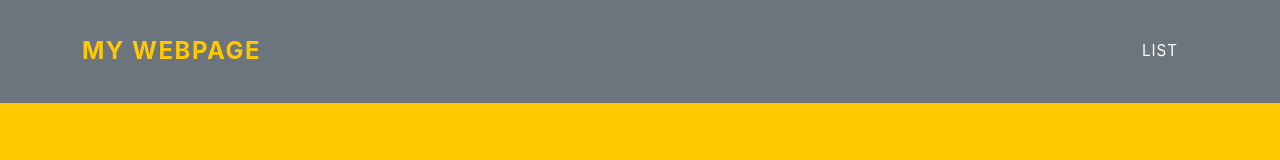
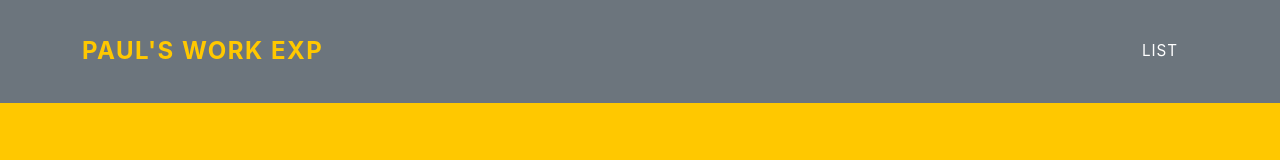
Before and after one commit to aratrikpaul2024/aratrikpaul2024.github.io, a plain HTML site: page WebsiteAssignmentFiles/list.html in a window 1280 px wide. Shown: the top 160 px of the page. Drawn offline with Linux system fonts and the light colour scheme.

Commit message:
Update list.html

```diff
--- a/WebsiteAssignmentFiles/list.html
+++ b/WebsiteAssignmentFiles/list.html
@@ -11,7 +11,7 @@
         <nav class="navbar navbar-expand-lg bg-secondary text-uppercase fixed-top" id="mainNav">
             <div class="container">
                 <!--This code defines the "My Webpage" link in the top right corner of the navigation pane-->
-                <a class="navbar-brand" href="">My Webpage</a>
+                <a class="navbar-brand" href="">Paul's Work Exp</a>
                 <!--This code defines the "List" link in the top left corner of the navigation pane-->
                 <ul class="navbar-nav ms-auto">
                     <li class="nav-item mx-0 mx-lg-1"><a class="nav-link py-3 px-0 px-lg-3 rounded" href="./list.html">List</a></li>
@@ -20,7 +20,7 @@
         </nav>
         <!--This code creates the middle section of the webpage-->
         <header class="masthead bg-primary text-white text-center">
-            <h1>My Work Experience </h1>
+            <h1> My Work Experience </h1>
         </header>
         <!--Here is where the table will be loaded in.  The actual table will be loaded in JavaScript.-->
         <section class="mt-5 text-center">
```
